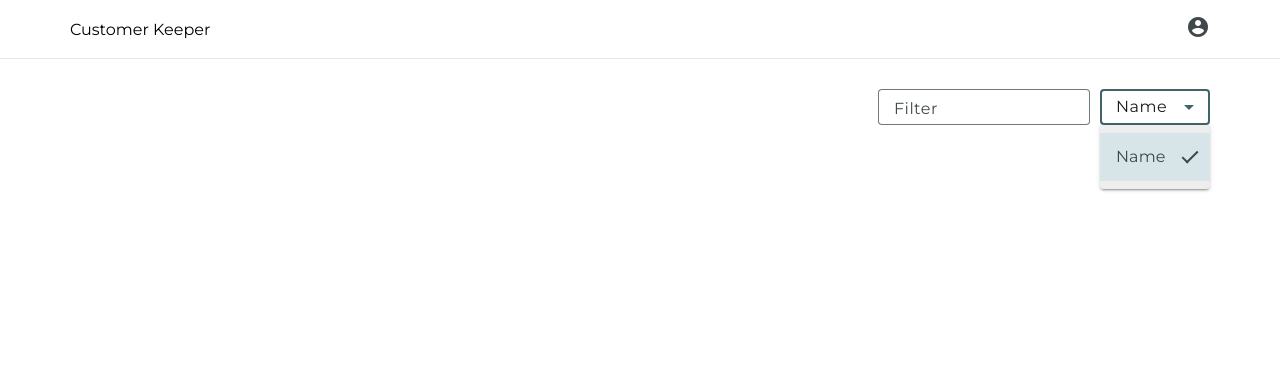
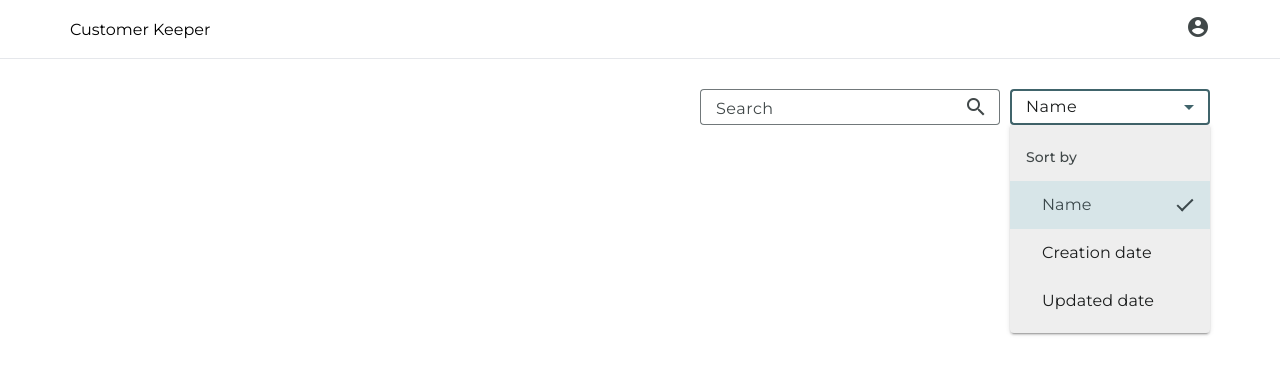
Before and after one commit to lorenzomiscoli/customer-keeper, an Angular app in the folder frontend/: page / in a window 1280 px wide. Both pictures are taken after a click on the element "Name". Shown: the top 374 px of the page. Built offline with nearby package versions, Linux system fonts and the light colour scheme.

Commit message:
change search inputs width

```diff
--- a/frontend/src/app/layouts/home/home.component.html
+++ b/frontend/src/app/layouts/home/home.component.html
@@ -1,12 +1,17 @@
 <div class="container">
   <form class="filter-form">
-    <mat-form-field>
-      <mat-label>Filter</mat-label>
+    <mat-form-field class="long-mat-form-field">
+      <mat-label>Search</mat-label>
       <input type="text" matInput>
+      <mat-icon matSuffix>search</mat-icon>
     </mat-form-field>
     <mat-form-field class="small-mat-form-field">
       <mat-select value="name">
-        <mat-option value="name">Name</mat-option>
+        <mat-optgroup label="Sort by">
+          <mat-option value="name">Name</mat-option>
+          <mat-option value="creation date">Creation date</mat-option>
+          <mat-option value="updated date">Updated date</mat-option>
+        </mat-optgroup>
       </mat-select>
     </mat-form-field>
   </form>
--- a/frontend/src/app/layouts/home/home.component.scss
+++ b/frontend/src/app/layouts/home/home.component.scss
@@ -8,6 +8,10 @@
   padding-top: 30px;
 }
 
+.long-mat-form-field {
+  min-width: 300px;
+}
+
 .small-mat-form-field {
-  width: 110px;
+  width: 200px;
 }
```
